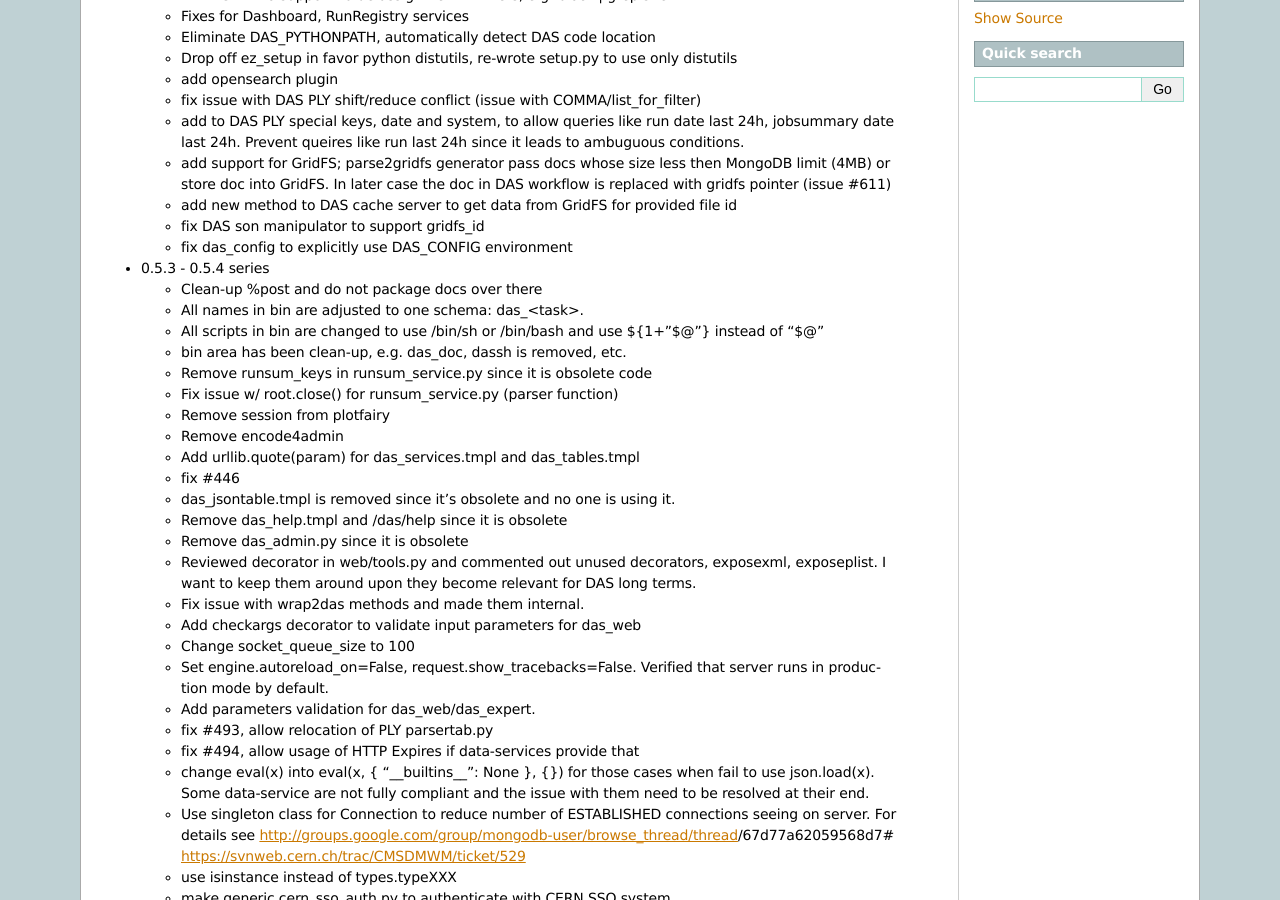
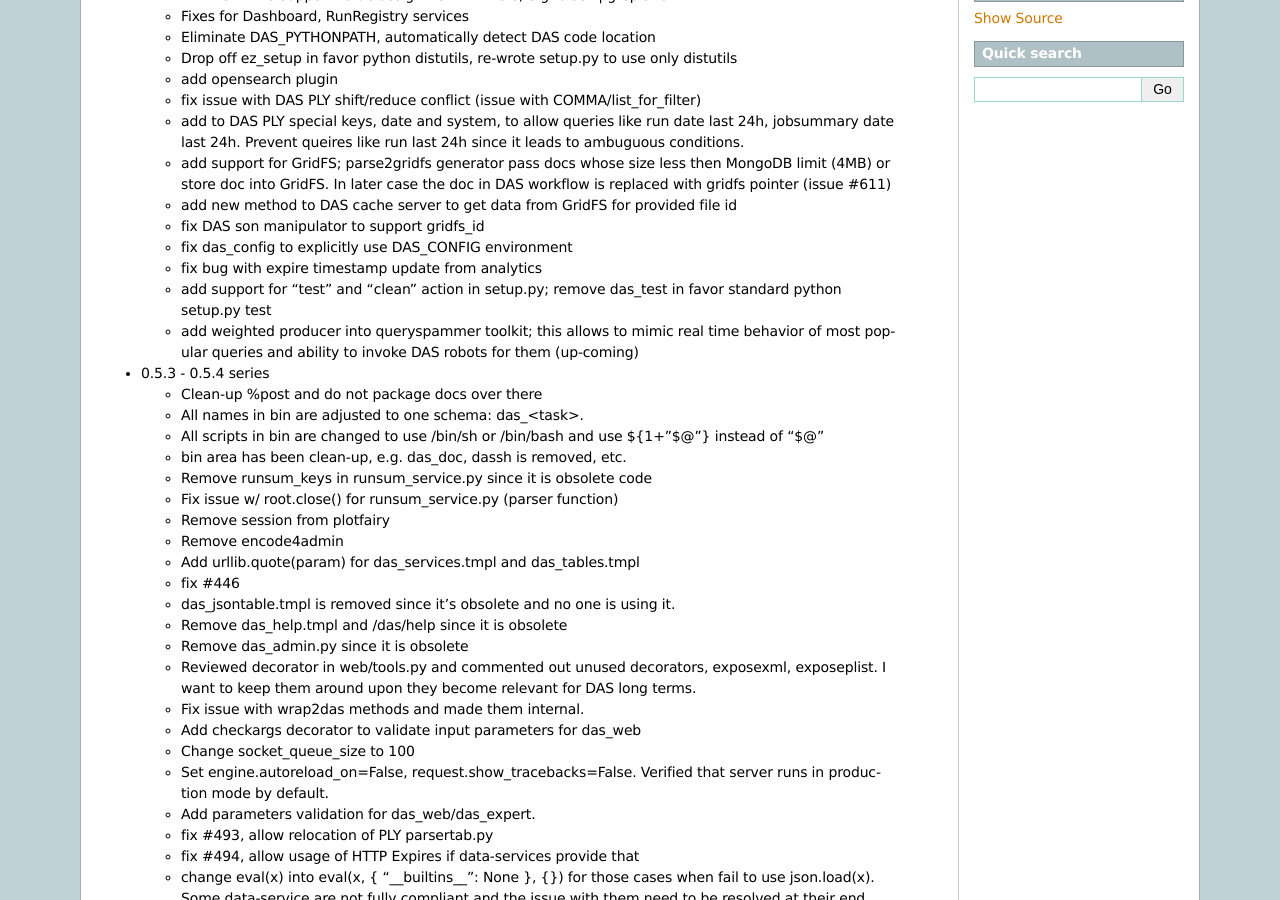
Before and after one commit to dmwm/DAS, a Sphinx documentation site: the page built from doc/sphinx/changelog.rst, in a window 1280 px wide and 900 px high, scrolled down 376 px. Built offline with Sphinx 7.4.7, drawn with Linux system fonts in a browser that asks for light colours; the version number is read from the project's files by our own code.

Commit message:
Added __init__.py into test area; update change log
Signed-off-by: Valentin Kuznetsov <vkuznet@gmail.com>


git-svn-id: svn+ssh://svn.cern.ch/reps/CMSDMWM/DAS/trunk@10791 4525493e-7705-40b1-a816-d608a930855b

```diff
--- a/doc/sphinx/changelog.rst
+++ b/doc/sphinx/changelog.rst
@@ -35,6 +35,12 @@ performed stress tests and code audit DAS servers.
   - add new method to DAS cache server to get data from GridFS for provided file id
   - fix DAS son manipulator to support gridfs_id
   - fix das_config to explicitly use DAS_CONFIG environment
+  - fix bug with expire timestamp update from analytics
+  - add support for "test" and "clean" action in setup.py;
+    remove das_test in favor standard python setup.py test
+  - add weighted producer into queryspammer toolkit; this allows to mimic
+    real time behavior of most popular queries and ability to invoke
+    DAS robots for them (up-coming)
 
 - 0.5.3 - 0.5.4 series
 
```
Also changed, not shown: 1 other file.
